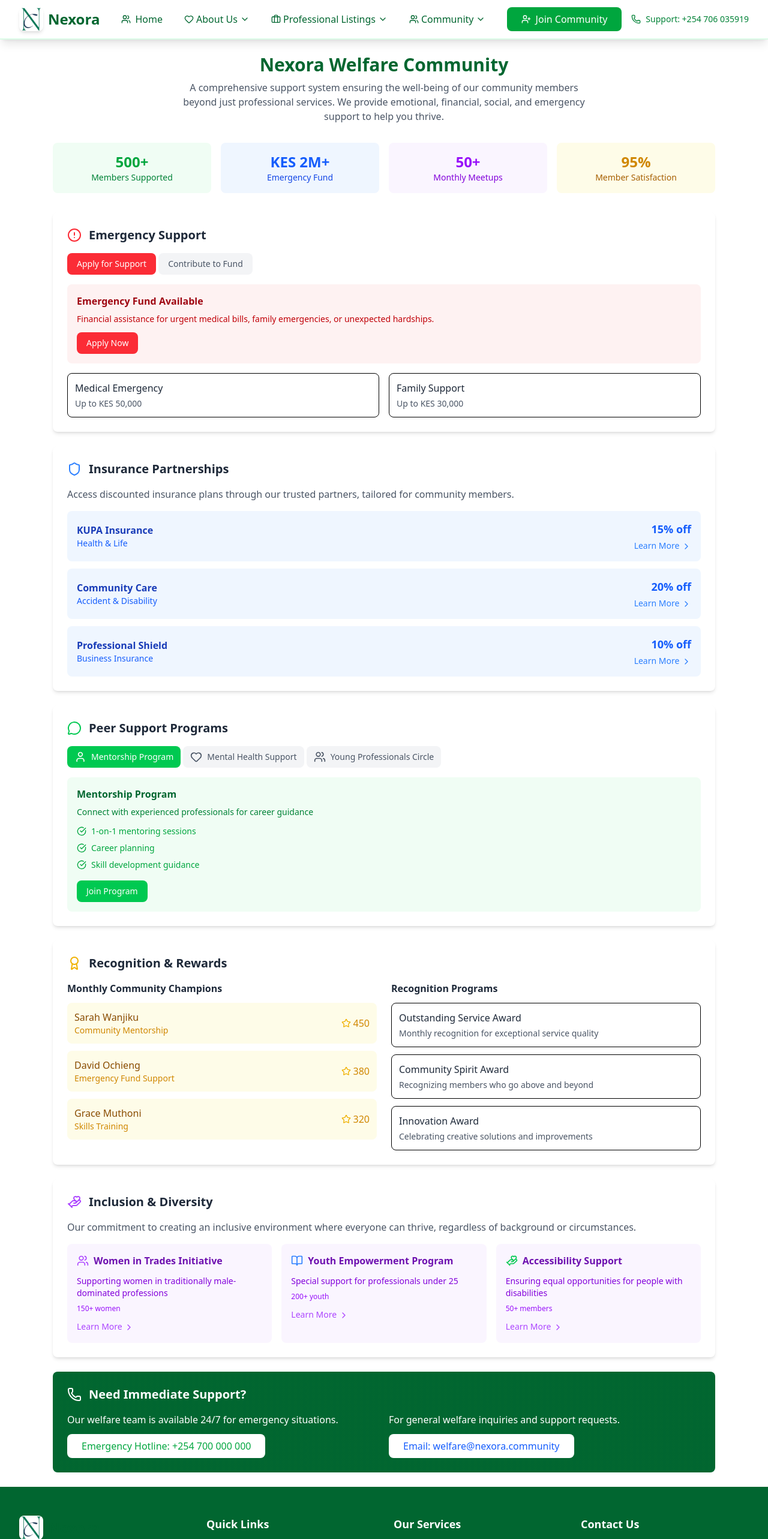
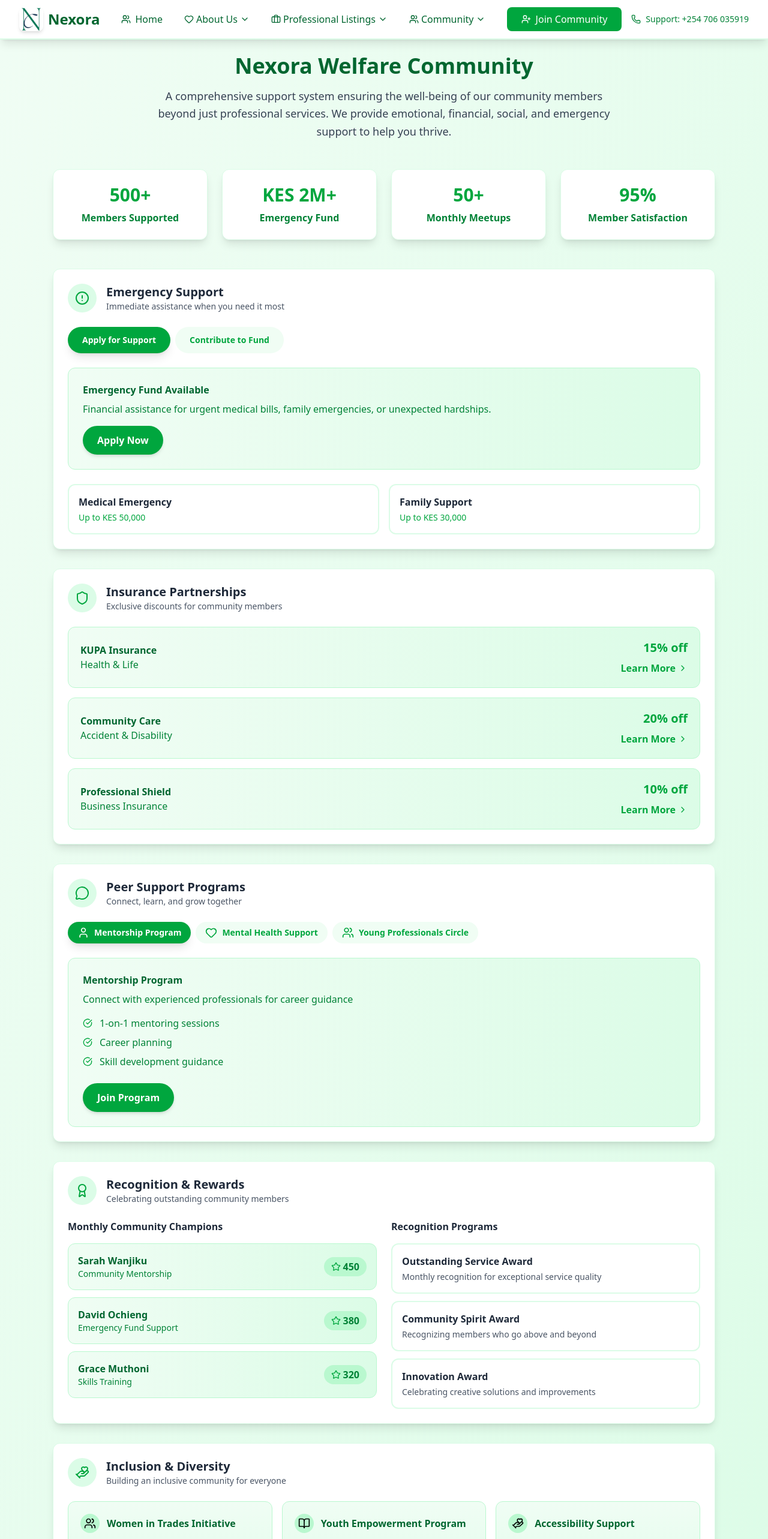
Before and after one commit to OumaArera/nexora, a React (Vite) app: page /community/welfare in a window 1280 px wide. Shown: the top 2566 px of the page at 60% size. Built offline with nearby package versions, Linux system fonts and the light colour scheme.

Commit message:
feat: Professional listing, Community features

```diff
--- a/src/components/community/EmergencySupport.jsx
+++ b/src/components/community/EmergencySupport.jsx
@@ -5,29 +5,34 @@ const EmergencySupport = () => {
   const [activeTab, setActiveTab] = useState('apply');
 
   return (
-    <div className="bg-white rounded-lg shadow-md p-6 mb-6">
-      <div className="flex items-center mb-4">
-        <AlertCircle className="w-6 h-6 text-red-500 mr-3" />
-        <h3 className="text-xl font-semibold text-gray-800">Emergency Support</h3>
+    <div className="bg-white rounded-xl shadow-lg border border-green-100 p-6 mb-8">
+      <div className="flex items-center mb-6">
+        <div className="w-12 h-12 bg-green-100 rounded-full flex items-center justify-center mr-4">
+          <AlertCircle className="w-6 h-6 text-green-600" />
+        </div>
+        <div>
+          <h3 className="text-xl font-bold text-gray-800">Emergency Support</h3>
+          <p className="text-sm text-gray-600">Immediate assistance when you need it most</p>
+        </div>
       </div>
 
-      <div className="flex space-x-1 mb-4">
+      <div className="flex space-x-2 mb-6">
         <button
           onClick={() => setActiveTab('apply')}
-          className={`px-4 py-2 rounded-lg text-sm font-medium transition-colors ${
+          className={`px-6 py-3 rounded-full text-sm font-semibold transition-all duration-200 ${
             activeTab === 'apply'
-              ? 'bg-red-500 text-white'
-              : 'bg-gray-100 text-gray-600 hover:bg-gray-200'
+              ? 'bg-green-600 text-white shadow-lg'
+              : 'bg-green-50 text-green-600 hover:bg-green-100'
           }`}
         >
           Apply for Support
         </button>
         <button
           onClick={() => setActiveTab('contribute')}
-          className={`px-4 py-2 rounded-lg text-sm font-medium transition-colors ${
+          className={`px-6 py-3 rounded-full text-sm font-semibold transition-all duration-200 ${
             activeTab === 'contribute'
-              ? 'bg-red-500 text-white'
-              : 'bg-gray-100 text-gray-600 hover:bg-gray-200'
+              ? 'bg-green-600 text-white shadow-lg'
+              : 'bg-green-50 text-green-600 hover:bg-green-100'
           }`}
         >
           Contribute to Fund
@@ -35,42 +40,42 @@ const EmergencySupport = () => {
       </div>
 
       {activeTab === 'apply' && (
-        <div className="space-y-4">
-          <div className="bg-red-50 p-4 rounded-lg">
-            <h4 className="font-semibold text-red-800 mb-2">Emergency Fund Available</h4>
-            <p className="text-sm text-red-700 mb-3">
+        <div className="space-y-6">
+          <div className="bg-gradient-to-r from-green-50 to-green-100 p-6 rounded-xl border border-green-200">
+            <h4 className="font-bold text-green-800 mb-2">Emergency Fund Available</h4>
+            <p className="text-green-700 mb-4">
               Financial assistance for urgent medical bills, family emergencies, or unexpected hardships.
             </p>
-            <button className="bg-red-500 text-white px-4 py-2 rounded-lg text-sm hover:bg-red-600 transition-colors">
+            <button className="bg-green-600 text-white px-6 py-3 rounded-full font-semibold hover:bg-green-700 transition-all duration-200 shadow-md hover:shadow-lg">
               Apply Now
             </button>
           </div>
 
           <div className="grid md:grid-cols-2 gap-4">
-            <div className="p-3 border rounded-lg">
-              <h5 className="font-medium text-gray-800">Medical Emergency</h5>
-              <p className="text-sm text-gray-600 mt-1">Up to KES 50,000</p>
+            <div className="p-4 border-2 border-green-100 rounded-xl hover:border-green-200 transition-colors">
+              <h5 className="font-semibold text-gray-800">Medical Emergency</h5>
+              <p className="text-sm text-green-600 mt-1 font-medium">Up to KES 50,000</p>
             </div>
-            <div className="p-3 border rounded-lg">
-              <h5 className="font-medium text-gray-800">Family Support</h5>
-              <p className="text-sm text-gray-600 mt-1">Up to KES 30,000</p>
+            <div className="p-4 border-2 border-green-100 rounded-xl hover:border-green-200 transition-colors">
+              <h5 className="font-semibold text-gray-800">Family Support</h5>
+              <p className="text-sm text-green-600 mt-1 font-medium">Up to KES 30,000</p>
             </div>
           </div>
         </div>
       )}
 
       {activeTab === 'contribute' && (
-        <div className="space-y-4">
-          <div className="bg-green-50 p-4 rounded-lg">
-            <h4 className="font-semibold text-green-800 mb-2">Voluntary Contributions</h4>
-            <p className="text-sm text-green-700 mb-3">
+        <div className="space-y-6">
+          <div className="bg-gradient-to-r from-green-50 to-green-100 p-6 rounded-xl border border-green-200">
+            <h4 className="font-bold text-green-800 mb-2">Voluntary Contributions</h4>
+            <p className="text-green-700 mb-4">
               Help build our community emergency fund. Every contribution makes a difference.
             </p>
-            <div className="flex space-x-2">
-              <button className="bg-green-500 text-white px-4 py-2 rounded-lg text-sm hover:bg-green-600 transition-colors">
+            <div className="flex flex-wrap gap-3">
+              <button className="bg-green-600 text-white px-6 py-3 rounded-full font-semibold hover:bg-green-700 transition-all duration-200 shadow-md hover:shadow-lg">
                 One-time Donation
               </button>
-              <button className="bg-green-500 text-white px-4 py-2 rounded-lg text-sm hover:bg-green-600 transition-colors">
+              <button className="bg-green-600 text-white px-6 py-3 rounded-full font-semibold hover:bg-green-700 transition-all duration-200 shadow-md hover:shadow-lg">
                 Monthly Pledge
               </button>
             </div>
--- a/src/components/community/InclusionDiversity.jsx
+++ b/src/components/community/InclusionDiversity.jsx
@@ -13,44 +13,47 @@ const InclusionDiversity = () => {
       title: 'Women in Trades Initiative',
       description: 'Supporting women in traditionally male-dominated professions',
       participants: '150+ women',
-      icon: <Users className="w-5 h-5 text-purple-500" />
+      icon: <Users className="w-5 h-5" />
     },
     {
       title: 'Youth Empowerment Program',
       description: 'Special support for professionals under 25',
       participants: '200+ youth',
-      icon: <BookOpen className="w-5 h-5 text-blue-500" />
+      icon: <BookOpen className="w-5 h-5" />
     },
     {
       title: 'Accessibility Support',
       description: 'Ensuring equal opportunities for people with disabilities',
       participants: '50+ members',
-      icon: <HandHeart className="w-5 h-5 text-green-500" />
+      icon: <HandHeart className="w-5 h-5" />
     }
   ];
 
   return (
-    <div className="bg-white rounded-lg shadow-md p-6 mb-6">
-      <div className="flex items-center mb-4">
-        <HandHeart className="w-6 h-6 text-purple-500 mr-3" />
-        <h3 className="text-xl font-semibold text-gray-800">Inclusion & Diversity</h3>
+    <div className="bg-white rounded-xl shadow-lg border border-green-100 p-6 mb-8">
+      <div className="flex items-center mb-6">
+        <div className="w-12 h-12 bg-green-100 rounded-full flex items-center justify-center mr-4">
+          <HandHeart className="w-6 h-6 text-green-600" />
+        </div>
+        <div>
+          <h3 className="text-xl font-bold text-gray-800">Inclusion & Diversity</h3>
+          <p className="text-sm text-gray-600">Building an inclusive community for everyone</p>
+        </div>
       </div>
-
-      <p className="text-gray-600 mb-4">
-        Our commitment to creating an inclusive environment where everyone can thrive, regardless of background or circumstances.
-      </p>
 
       <div className="grid md:grid-cols-3 gap-4">
         {diversityPrograms.map((program, index) => (
-          <div key={index} className="p-4 bg-purple-50 rounded-lg">
+          <div key={index} className="p-5 bg-gradient-to-b from-green-50 to-green-100 rounded-xl border border-green-200 hover:shadow-md transition-all duration-200">
             <div className="flex items-center mb-3">
-              {program.icon}
-              <h4 className="font-semibold text-purple-800 ml-2">{program.title}</h4>
+              <div className="w-8 h-8 bg-green-200 rounded-full flex items-center justify-center mr-3">
+                {program.icon}
+              </div>
+              <h4 className="font-bold text-green-800">{program.title}</h4>
             </div>
-            <p className="text-sm text-purple-700 mb-2">{program.description}</p>
-            <p className="text-xs text-purple-600 font-medium">{program.participants}</p>
-            <button className="mt-3 text-purple-500 hover:text-purple-700 text-sm">
-              Learn More <ChevronRight className="w-4 h-4 inline" />
+            <p className="text-green-700 mb-3">{program.description}</p>
+            <p className="text-sm text-green-600 font-semibold mb-3">{program.participants}</p>
+            <button className="text-green-600 hover:text-green-700 font-semibold flex items-center">
+              Learn More <ChevronRight className="w-4 h-4 ml-1" />
             </button>
           </div>
         ))}
--- a/src/components/community/InsurancePartnership.jsx
+++ b/src/components/community/InsurancePartnership.jsx
@@ -9,27 +9,28 @@ const InsurancePartnership = () => {
   ];
 
   return (
-    <div className="bg-white rounded-lg shadow-md p-6 mb-6">
-      <div className="flex items-center mb-4">
-        <Shield className="w-6 h-6 text-blue-500 mr-3" />
-        <h3 className="text-xl font-semibold text-gray-800">Insurance Partnerships</h3>
+    <div className="bg-white rounded-xl shadow-lg border border-green-100 p-6 mb-8">
+      <div className="flex items-center mb-6">
+        <div className="w-12 h-12 bg-green-100 rounded-full flex items-center justify-center mr-4">
+          <Shield className="w-6 h-6 text-green-600" />
+        </div>
+        <div>
+          <h3 className="text-xl font-bold text-gray-800">Insurance Partnerships</h3>
+          <p className="text-sm text-gray-600">Exclusive discounts for community members</p>
+        </div>
       </div>
 
-      <p className="text-gray-600 mb-4">
-        Access discounted insurance plans through our trusted partners, tailored for community members.
-      </p>
-
-      <div className="space-y-3">
+      <div className="space-y-4">
         {insurancePartners.map((partner, index) => (
-          <div key={index} className="flex items-center justify-between p-4 bg-blue-50 rounded-lg">
+          <div key={index} className="flex items-center justify-between p-5 bg-gradient-to-r from-green-50 to-green-100 rounded-xl border border-green-200 hover:shadow-md transition-all duration-200">
             <div>
-              <h4 className="font-semibold text-blue-800">{partner.name}</h4>
-              <p className="text-sm text-blue-600">{partner.coverage}</p>
+              <h4 className="font-bold text-green-800">{partner.name}</h4>
+              <p className="text-green-700">{partner.coverage}</p>
             </div>
             <div className="text-right">
-              <span className="text-lg font-bold text-blue-600">{partner.discount}</span>
-              <button className="block mt-1 text-blue-500 hover:text-blue-700 text-sm">
-                Learn More <ChevronRight className="w-4 h-4 inline" />
+              <span className="text-xl font-bold text-green-600">{partner.discount}</span>
+              <button className="mt-2 text-green-600 hover:text-green-700 font-semibold flex items-center">
+                Learn More <ChevronRight className="w-4 h-4 ml-1" />
               </button>
             </div>
           </div>
--- a/src/components/community/PeerSupport.jsx
+++ b/src/components/community/PeerSupport.jsx
@@ -33,50 +33,54 @@ const PeerSupport = () => {
   };
 
   return (
-    <div className="bg-white rounded-lg shadow-md p-6 mb-6">
-      <div className="flex items-center mb-4">
-        <MessageCircle className="w-6 h-6 text-green-500 mr-3" />
-        <h3 className="text-xl font-semibold text-gray-800">Peer Support Programs</h3>
+    <div className="bg-white rounded-xl shadow-lg border border-green-100 p-6 mb-8">
+      <div className="flex items-center mb-6">
+        <div className="w-12 h-12 bg-green-100 rounded-full flex items-center justify-center mr-4">
+          <MessageCircle className="w-6 h-6 text-green-600" />
+        </div>
+        <div>
+          <h3 className="text-xl font-bold text-gray-800">Peer Support Programs</h3>
+          <p className="text-sm text-gray-600">Connect, learn, and grow together</p>
+        </div>
       </div>
 
-      <div className="flex space-x-1 mb-4">
+      <div className="flex flex-wrap gap-2 mb-6">
         {Object.entries(supportPrograms).map(([key, program]) => (
           <button
             key={key}
             onClick={() => setActiveSupport(key)}
-            className={`px-3 py-2 rounded-lg text-sm font-medium transition-colors flex items-center ${
+            className={`px-4 py-2 rounded-full text-sm font-semibold transition-all duration-200 flex items-center ${
               activeSupport === key
-                ? 'bg-green-500 text-white'
-                : 'bg-gray-100 text-gray-600 hover:bg-gray-200'
+                ? 'bg-green-600 text-white shadow-lg'
+                : 'bg-green-50 text-green-600 hover:bg-green-100'
             }`}
           >
             {program.icon}
-            <span className="ml-2 hidden sm:inline">{program.title}</span>
+            <span className="ml-2">{program.title}</span>
           </button>
         ))}
       </div>
 
-      <div className="bg-green-50 p-4 rounded-lg">
-        <h4 className="font-semibold text-green-800 mb-2">
+      <div className="bg-gradient-to-r from-green-50 to-green-100 p-6 rounded-xl border border-green-200">
+        <h4 className="font-bold text-green-800 mb-2">
           {supportPrograms[activeSupport].title}
         </h4>
-        <p className="text-sm text-green-700 mb-3">
+        <p className="text-green-700 mb-4">
           {supportPrograms[activeSupport].description}
         </p>
-        <ul className="space-y-2 mb-4">
+        <ul className="space-y-2 mb-6">
           {supportPrograms[activeSupport].features.map((feature, index) => (
-            <li key={index} className="flex items-center text-sm text-green-600">
-              <CheckCircle className="w-4 h-4 mr-2" />
+            <li key={index} className="flex items-center text-green-700">
+              <CheckCircle className="w-4 h-4 mr-3 text-green-600" />
               {feature}
             </li>
           ))}
         </ul>
-        <button className="bg-green-500 text-white px-4 py-2 rounded-lg text-sm hover:bg-green-600 transition-colors">
+        <button className="bg-green-600 text-white px-6 py-3 rounded-full font-semibold hover:bg-green-700 transition-all duration-200 shadow-md hover:shadow-lg">
           Join Program
         </button>
       </div>
     </div>
   );
 };
-
 export default PeerSupport;
--- a/src/components/community/RecognitionRewards.jsx
+++ b/src/components/community/RecognitionRewards.jsx
@@ -10,25 +10,30 @@ const RecognitionRewards = () => {
   ];
 
   return (
-    <div className="bg-white rounded-lg shadow-md p-6 mb-6">
-      <div className="flex items-center mb-4">
-        <Award className="w-6 h-6 text-yellow-500 mr-3" />
-        <h3 className="text-xl font-semibold text-gray-800">Recognition & Rewards</h3>
+    <div className="bg-white rounded-xl shadow-lg border border-green-100 p-6 mb-8">
+      <div className="flex items-center mb-6">
+        <div className="w-12 h-12 bg-green-100 rounded-full flex items-center justify-center mr-4">
+          <Award className="w-6 h-6 text-green-600" />
+        </div>
+        <div>
+          <h3 className="text-xl font-bold text-gray-800">Recognition & Rewards</h3>
+          <p className="text-sm text-gray-600">Celebrating outstanding community members</p>
+        </div>
       </div>
 
       <div className="grid md:grid-cols-2 gap-6">
         <div>
-          <h4 className="font-semibold text-gray-800 mb-3">Monthly Community Champions</h4>
+          <h4 className="font-bold text-gray-800 mb-4">Monthly Community Champions</h4>
           <div className="space-y-3">
             {topContributors.map((contributor, index) => (
-              <div key={index} className="flex items-center justify-between p-3 bg-yellow-50 rounded-lg">
+              <div key={index} className="flex items-center justify-between p-4 bg-gradient-to-r from-green-50 to-green-100 rounded-xl border border-green-200">
                 <div>
-                  <h5 className="font-medium text-yellow-800">{contributor.name}</h5>
-                  <p className="text-sm text-yellow-600">{contributor.contribution}</p>
+                  <h5 className="font-semibold text-green-800">{contributor.name}</h5>
+                  <p className="text-sm text-green-700">{contributor.contribution}</p>
                 </div>
-                <div className="flex items-center">
-                  <Star className="w-4 h-4 text-yellow-500 mr-1" />
-                  <span className="text-yellow-600 font-medium">{contributor.points}</span>
+                <div className="flex items-center bg-green-200 px-3 py-1 rounded-full">
+                  <Star className="w-4 h-4 text-green-600 mr-1" />
+                  <span className="text-green-700 font-bold">{contributor.points}</span>
                 </div>
               </div>
             ))}
@@ -36,18 +41,18 @@ const RecognitionRewards = () => {
         </div>
 
         <div>
-          <h4 className="font-semibold text-gray-800 mb-3">Recognition Programs</h4>
+          <h4 className="font-bold text-gray-800 mb-4">Recognition Programs</h4>
           <div className="space-y-3">
-            <div className="p-3 border rounded-lg">
-              <h5 className="font-medium text-gray-800">Outstanding Service Award</h5>
+            <div className="p-4 border-2 border-green-100 rounded-xl hover:border-green-200 transition-colors">
+              <h5 className="font-semibold text-gray-800">Outstanding Service Award</h5>
               <p className="text-sm text-gray-600 mt-1">Monthly recognition for exceptional service quality</p>
             </div>
-            <div className="p-3 border rounded-lg">
-              <h5 className="font-medium text-gray-800">Community Spirit Award</h5>
+            <div className="p-4 border-2 border-green-100 rounded-xl hover:border-green-200 transition-colors">
+              <h5 className="font-semibold text-gray-800">Community Spirit Award</h5>
               <p className="text-sm text-gray-600 mt-1">Recognizing members who go above and beyond</p>
             </div>
-            <div className="p-3 border rounded-lg">
-              <h5 className="font-medium text-gray-800">Innovation Award</h5>
+            <div className="p-4 border-2 border-green-100 rounded-xl hover:border-green-200 transition-colors">
+              <h5 className="font-semibold text-gray-800">Innovation Award</h5>
               <p className="text-sm text-gray-600 mt-1">Celebrating creative solutions and improvements</p>
             </div>
           </div>
--- a/src/components/community/WelfareSupport.jsx
+++ b/src/components/community/WelfareSupport.jsx
@@ -9,32 +9,34 @@ import InclusionDiversity from './InclusionDiversity';
 
 const WelfareSupport = () => {
   return (
+    <div className="min-h-screen bg-gradient-to-br from-green-50 to-green-100">
       <div className="max-w-6xl mx-auto p-6">
-      <div className="text-center mb-8">
-        <h1 className="text-3xl font-bold text-green-800 mb-2">Nexora Welfare Community</h1>
-        <p className="text-gray-600 max-w-2xl mx-auto">
+        {/* Header */}
+        <div className="text-center mb-12">
+          <h1 className="text-4xl font-bold text-green-800 mb-4">Nexora Welfare Community</h1>
+          <p className="text-gray-700 max-w-3xl mx-auto text-lg leading-relaxed">
             A comprehensive support system ensuring the well-being of our community members beyond just professional services.
             We provide emotional, financial, social, and emergency support to help you thrive.
           </p>
         </div>
 
         {/* Key Stats */}
-      <div className="grid md:grid-cols-4 gap-4 mb-8">
-        <div className="bg-green-50 p-4 rounded-lg text-center">
-          <div className="text-2xl font-bold text-green-600">500+</div>
-          <div className="text-sm text-green-700">Members Supported</div>
+        <div className="grid md:grid-cols-4 gap-6 mb-12">
+          <div className="bg-white p-6 rounded-xl shadow-lg border border-green-100 text-center hover:shadow-xl transition-all duration-200">
+            <div className="text-3xl font-bold text-green-600 mb-2">500+</div>
+            <div className="text-green-700 font-semibold">Members Supported</div>
           </div>
-        <div className="bg-blue-50 p-4 rounded-lg text-center">
-          <div className="text-2xl font-bold text-blue-600">KES 2M+</div>
-          <div className="text-sm text-blue-700">Emergency Fund</div>
+          <div className="bg-white p-6 rounded-xl shadow-lg border border-green-100 text-center hover:shadow-xl transition-all duration-200">
+            <div className="text-3xl font-bold text-green-600 mb-2">KES 2M+</div>
+            <div className="text-green-700 font-semibold">Emergency Fund</div>
           </div>
-        <div className="bg-purple-50 p-4 rounded-lg text-center">
-          <div className="text-2xl font-bold text-purple-600">50+</div>
-          <div className="text-sm text-purple-700">Monthly Meetups</div>
+          <div className="bg-white p-6 rounded-xl shadow-lg border border-green-100 text-center hover:shadow-xl transition-all duration-200">
+            <div className="text-3xl font-bold text-green-600 mb-2">50+</div>
+            <div className="text-green-700 font-semibold">Monthly Meetups</div>
           </div>
-        <div className="bg-yellow-50 p-4 rounded-lg text-center">
-          <div className="text-2xl font-bold text-yellow-600">95%</div>
-          <div className="text-sm text-yellow-700">Member Satisfaction</div>
+          <div className="bg-white p-6 rounded-xl shadow-lg border border-green-100 text-center hover:shadow-xl transition-all duration-200">
+            <div className="text-3xl font-bold text-green-600 mb-2">95%</div>
+            <div className="text-green-700 font-semibold">Member Satisfaction</div>
           </div>
         </div>
 
@@ -46,23 +48,26 @@ const WelfareSupport = () => {
         <InclusionDiversity />
 
         {/* Contact Support */}
-      <div className="bg-gradient-to-r from-green-800 to-green-800 text-white p-6 rounded-lg">
-        <div className="flex items-center mb-4">
-          <Phone className="w-6 h-6 mr-3" />
-          <h3 className="text-xl font-semibold">Need Immediate Support?</h3>
+        <div className="bg-gradient-to-r from-green-700 to-green-800 text-white p-8 rounded-xl shadow-xl">
+          <div className="flex items-center mb-6">
+            <div className="w-12 h-12 bg-green-600 rounded-full flex items-center justify-center mr-4">
+              <Phone className="w-6 h-6" />
             </div>
-        <div className="grid md:grid-cols-2 gap-4">
+            <h3 className="text-2xl font-bold">Need Immediate Support?</h3>
+          </div>
+          <div className="grid md:grid-cols-2 gap-6">
             <div>
-            <p className="mb-3">Our welfare team is available 24/7 for emergency situations.</p>
-            <button className="bg-white text-green-600 px-6 py-2 rounded-lg font-medium hover:bg-gray-100 transition-colors">
+              <p className="mb-4 text-green-100">Our welfare team is available 24/7 for emergency situations.</p>
+              <button className="bg-white text-green-700 px-6 py-3 rounded-full font-semibold hover:bg-green-50 transition-all duration-200 shadow-md hover:shadow-lg">
                 Emergency Hotline: +254 700 000 000
               </button>
             </div>
             <div>
-            <p className="mb-3">For general welfare inquiries and support requests.</p>
-            <button className="bg-white text-blue-600 px-6 py-2 rounded-lg font-medium hover:bg-gray-100 transition-colors">
+              <p className="mb-4 text-green-100">For general welfare inquiries and support requests.</p>
+              <button className="bg-white text-green-700 px-6 py-3 rounded-full font-semibold hover:bg-green-50 transition-all duration-200 shadow-md hover:shadow-lg">
                 Email: welfare@nexora.community
               </button>
+            </div>
           </div>
         </div>
       </div>
```
Lines whose indentation alone changed are shown as unchanged.
